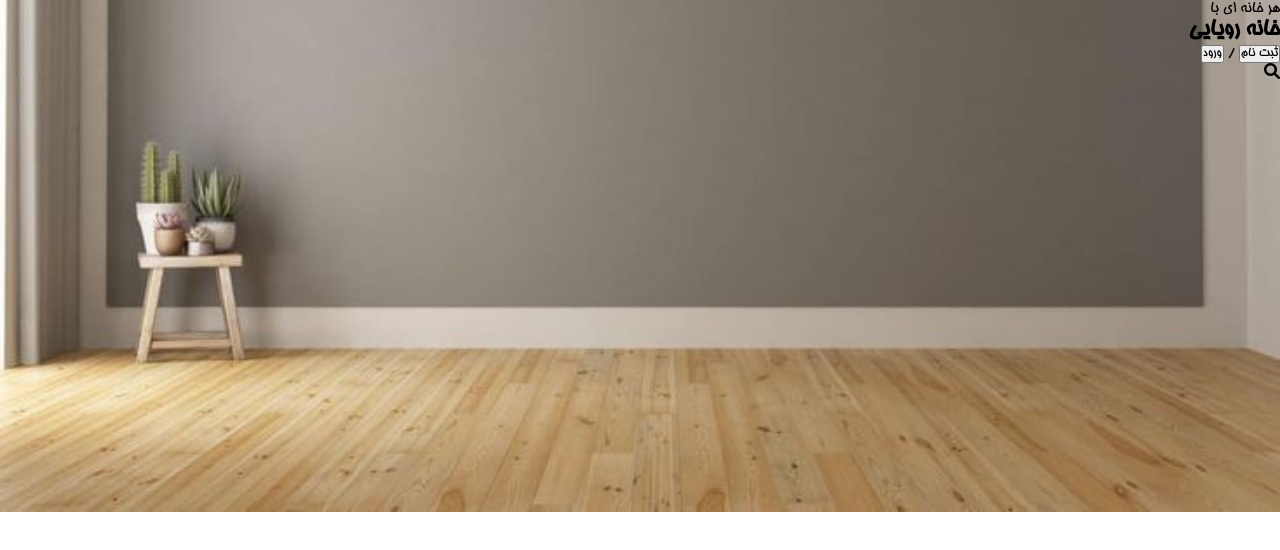
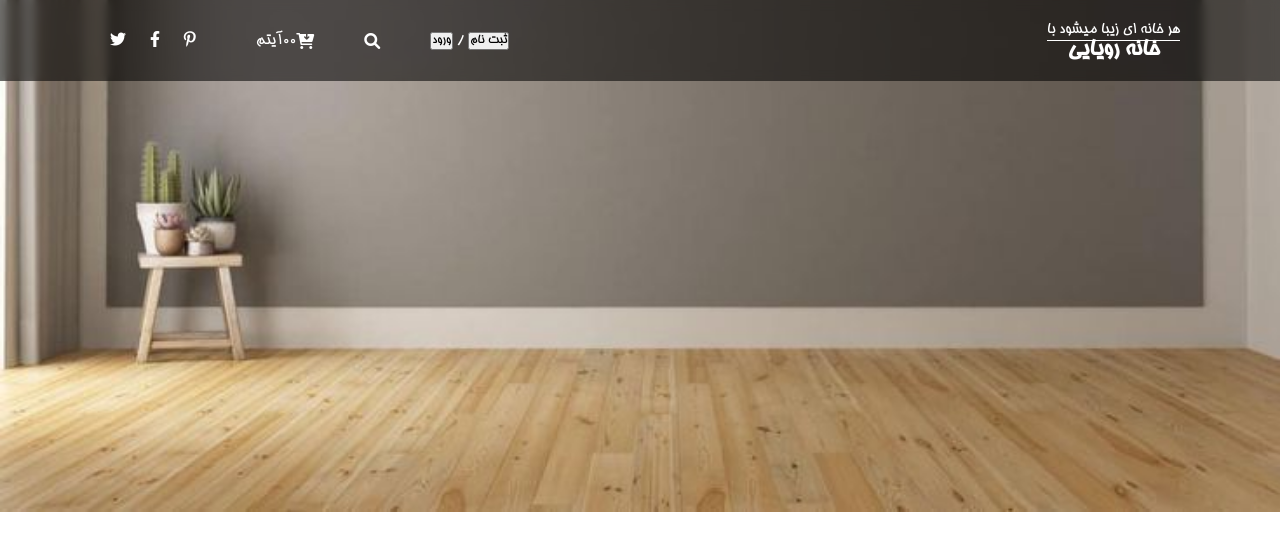
Before and after one commit to reza-yar/romance-house, a plain HTML site: page index.html in a window 1280 px wide. Drawn offline with Linux system fonts and the light colour scheme.

Commit message:
nav develop

```diff
--- a/index.css
+++ b/index.css
@@ -17,3 +17,42 @@ header {
     background-position: bottom;
     background-size: cover;
 }
+
+nav{
+    display: flex;
+    justify-content: space-between;
+    align-items: center;
+    padding: 20px 100px;
+    color: white;
+    background-color: rgba(0, 0, 0, 0.562);
+    backdrop-filter: blur(5px);
+}
+nav>.title_container{
+    margin-left: auto;
+    line-height: 20px;
+}
+nav>.title_container>p{
+    border-bottom: 1px solid white;
+    text-align: justify;
+}
+nav>.title_container>h1{
+    text-align: center;
+}
+
+nav>.cart_container{
+    display: flex;
+    justify-content: center;
+    align-items: center;
+}
+
+nav>.social_container , nav>.cart_container , nav>i {
+    margin-right: 50px;
+}
+
+nav>.social_container>i{
+    margin: 0 10px;
+}
+
+nav>.login_signup_container>button{
+
+}
--- a/index.html
+++ b/index.html
@@ -13,10 +13,11 @@
 
 
 <header>
+
     <nav>
         <div class="title_container">
-            <p>هر خانه ای با</p>
-            <h2>خانه رویایی</h2>
+            <p>هر خانه ای زیبا میشود با</p>
+            <h1>خانه رویایی</ا>
         </div>
         <div class="login_signup_container">
             <button>ثبت نام</button>
@@ -25,12 +26,22 @@
         </div>
         <i class="fa fa-search"></i>
         <div class="cart_container">
-            <i class=""></i>
+            <i class="fas fa-cart-arrow-down"></i>
+            <p>00</p>
+            <span>آیتم</span>
         </div>
+        <div class="social_container">
+            <i class="fab fa-pinterest-p"></i>
+            <i class="fab fa-facebook-f"></i>
+            <i class="fab fa-twitter"></i>
+        </div>
+
     </nav>
+
     <div class="box">
 
     </div>
+
 </header>
 
     <!-- <script src="login.js"></script> -->
```
